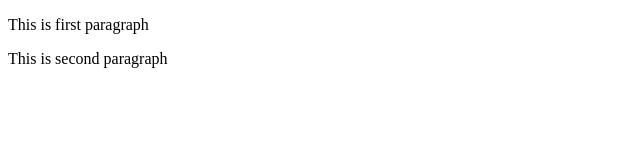
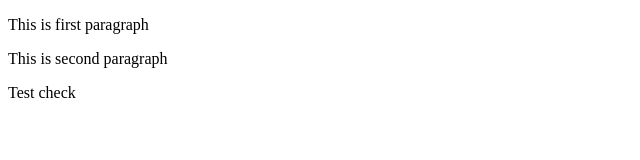
Before and after one commit to shubhamk-code/git-test1, a plain HTML site: page index.html in a window 1280 px wide. Shown: the full height of the page, 0-640 px from the left. Drawn offline with Linux system fonts and the light colour scheme.

Commit message:
checking

```diff
--- a/index.html
+++ b/index.html
@@ -5,7 +5,7 @@
     <title>Git-Test</title>
     <p>This is  first paragraph</p>
     <p>This is second paragraph</p>
-
+    <p>Test check</p>
 </head>
 
 <body>
```
